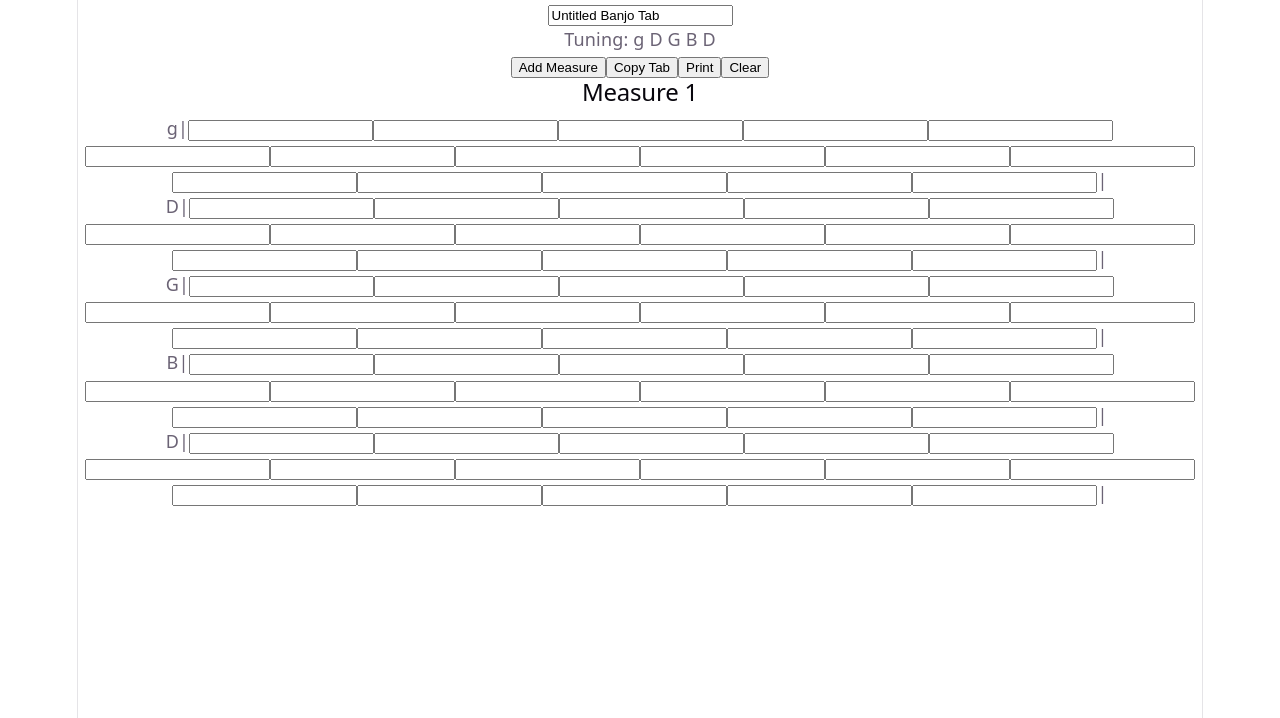
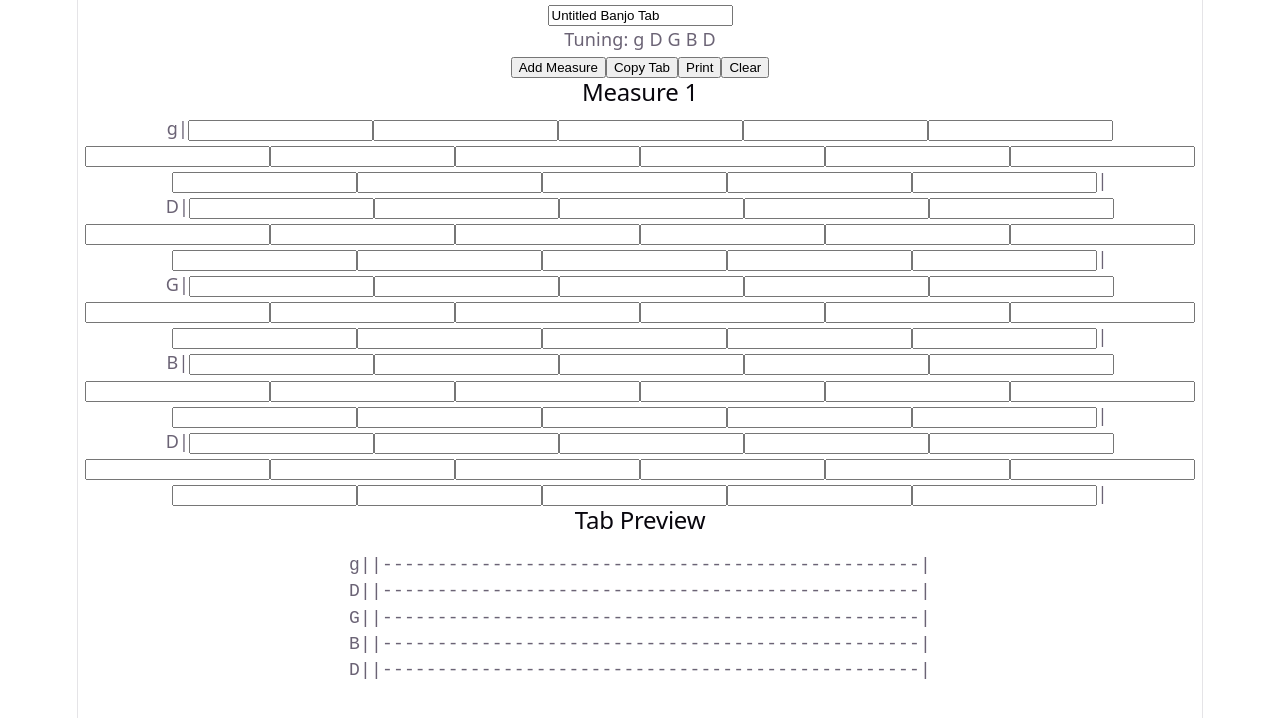
Before and after one commit to CornveliousFarva/Banjo-Tab-Maker, a React (Vite) app in the folder banjo-tab-builder/: page / in a window 1280 px wide. Shown: the top 718 px of the page. Built offline with nearby package versions, Linux system fonts and the light colour scheme.

Commit message:
I  wired TabPreview into TabEditor so entering a fret in a measure immediately changes the generated preview underneath it.

```diff
--- a/banjo-tab-builder/src/components/TabEditor.tsx
+++ b/banjo-tab-builder/src/components/TabEditor.tsx
@@ -1,6 +1,7 @@
 import { useState } from "react";
 import type { Measure } from "../types/tab";
 import TabMeasure from "./TabMeasure";
+import TabPreview from "./TabPreview";
 
 const defaultTuning = ["g", "D", "G", "B", "D"];
 
@@ -123,6 +124,8 @@ export default function TabEditor() {
           />
         ))}
       </div>
+
+      <TabPreview measures={measures} tuning={tuning} />
     </section>
   );
 }
```
